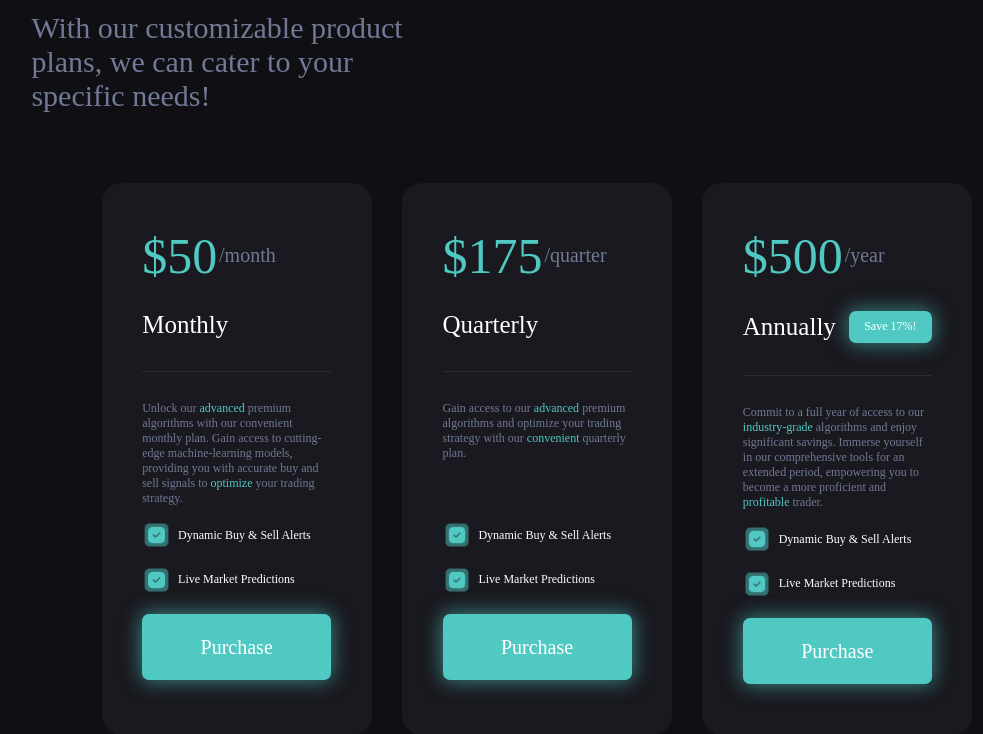
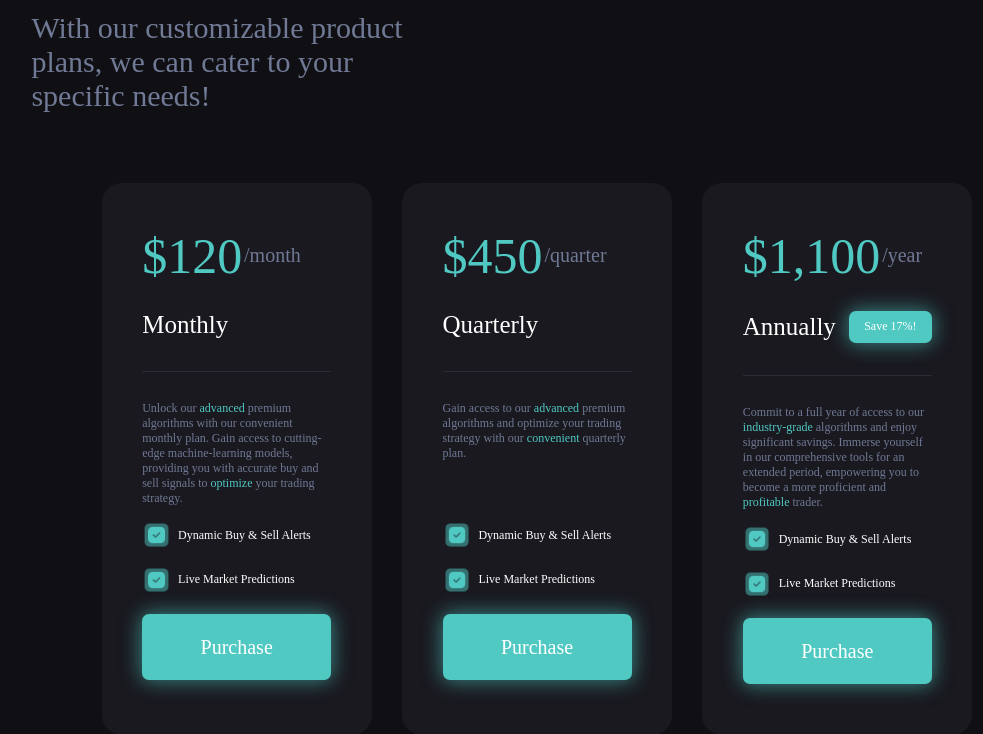
Before and after one commit to friendlyonion/stonekeep, a Flask app: page / in a window 1280 px wide. Shown: the part 2924-3658 px from the top of the page, without its empty margins (103-1086 px from the left). Run offline with Flask 3, Linux system fonts and the light colour scheme; some web fonts are replaced.

Commit message:
Price updates
Pricing updates done

```diff
--- a/templates/index.html
+++ b/templates/index.html
@@ -261,7 +261,7 @@
                         <div class='planPricing'>
                             <p
                                 style="font-size: 3.125rem; width: fit-content;color:#50C9C3;margin: auto;margin-left: 0;margin-right: 1%;">
-                                $50</p>
+                                $120</p>
                             <p
                                 style="font-size: 1.25rem;width: fit-content;height: 40px; text-align: center; display: flex;align-items: center;color: #707995;">
                                 /month</p>
@@ -305,7 +305,7 @@
                         <div class='planPricing'>
                             <p
                                 style="font-size: 3.125rem; width: fit-content;color:#50C9C3;margin: auto;margin-left: 0;margin-right: 1%;">
-                                $175</p>
+                                $450</p>
                             <p
                                 style="font-size: 1.25rem;width: fit-content;height: 40px; text-align: center; display: flex;align-items: center;color: #707995;">
                                 /quarter</p>
@@ -346,7 +346,7 @@
                         <div class='planPricing'>
                             <p
                                 style="font-size: 3.125rem; width: fit-content;color:#50C9C3;margin: auto;margin-left: 0;margin-right: 1%;">
-                                $500</p>
+                                $1,100</p>
                             <p
                                 style="font-size: 1.25rem;width: fit-content;height: 40px; text-align: center; display: flex;align-items: center;color: #707995;">
                                 /year</p>
```
